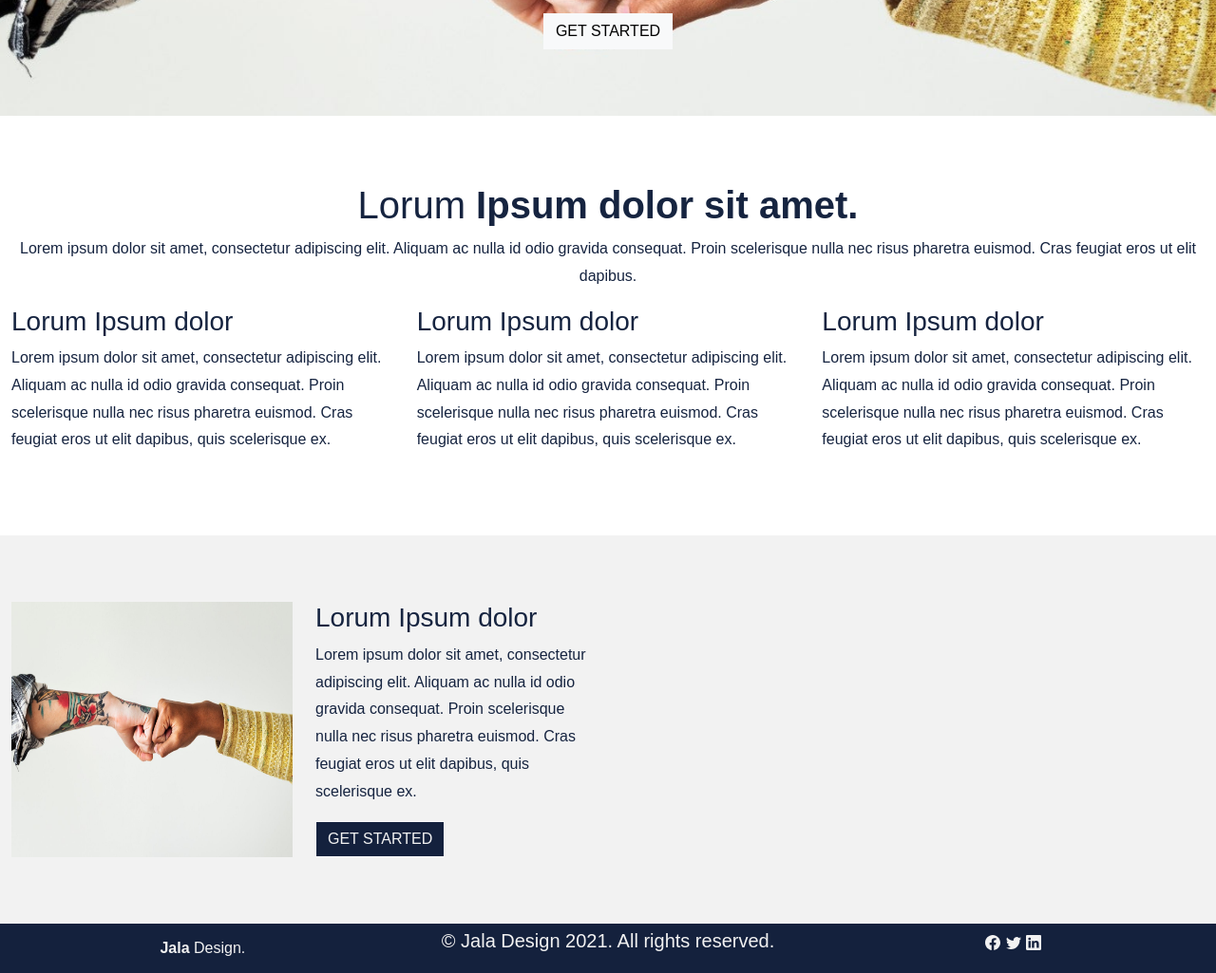
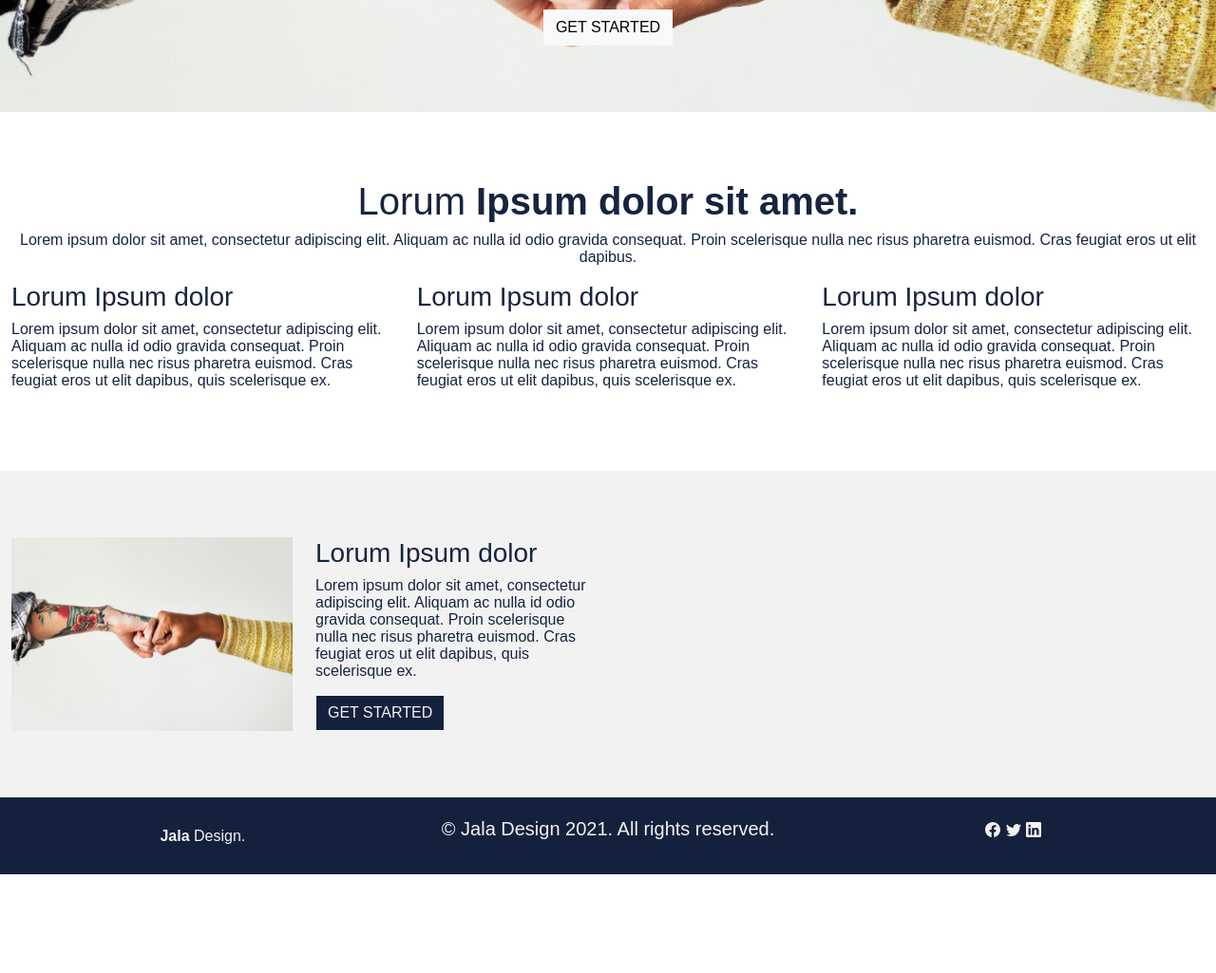
Before and after one commit to irenekmac/Jala-Design-Test-Project, a plain HTML site: page index.html in a window 1280 px wide. Shown: the part 216-1241 px from the top of the page at 95% size. After the commit the page ends 1137 px from the top, so only its background shows below. Drawn offline with nearby package versions, Linux system fonts and the light colour scheme.

Commit message:
edited css for footer and fonts for all containers

```diff
--- a/index.html
+++ b/index.html
@@ -25,26 +25,34 @@
   body {
     font: 20px Montserrat, sans-serif;
     line-height: 1.8;
-    color: #162440;
+    color: #162440; /* Blue */
   }
+
   p {font-size: 16px;}
+
   .margin {margin-bottom: 45px;}
+
   .bg-1 {
     color: #162440;
-    padding-top: 70px;
-    padding-bottom: 70px;
-  }
-  .bg-2 {
-    padding-top: 70px;
-    padding-bottom: 70px;
-  }
-  .bg-3 {
-    background-color: #F2F2F2; /* White */
+    font: 20px Montserrat, sans-serif;
     padding-top: 70px;
     padding-bottom: 70px;
   }
 
-  /* .navbar {
+  .bg-2 {
+    font: 20px Montserrat, sans-serif;
+    padding-top: 70px;
+    padding-bottom: 70px;
+  }
+
+  .bg-3 {
+    font: 20px Montserrat, sans-serif;
+    background-color: #F2F2F2; /* Grey */
+    padding-top: 70px;
+    padding-bottom: 70px;
+  }
+
+  .navbar {
     padding-top: 15px;
     padding-bottom: 15px;
     border: 0;
@@ -52,12 +60,21 @@
     margin-bottom: 0;
     font-size: 12px;
     letter-spacing: 5px;
-  } */
+  }
+
   .navbar-nav  li a:hover {
-    color: #1abc9c !important;
+    color: #162440 !important;
+  }
+
+  footer {
+    padding-top: 15px;
+    padding-bottom: 15px;
+    bottom: 0;
+    color: #F2F2F2;
+    background-color: #14213D;
   }
   </style>
-  <link rel="stylesheet" href="css/style.css">
+  <!-- <link rel="stylesheet" href="css/style.css"> -->
 </head>
 
 <body>
```
